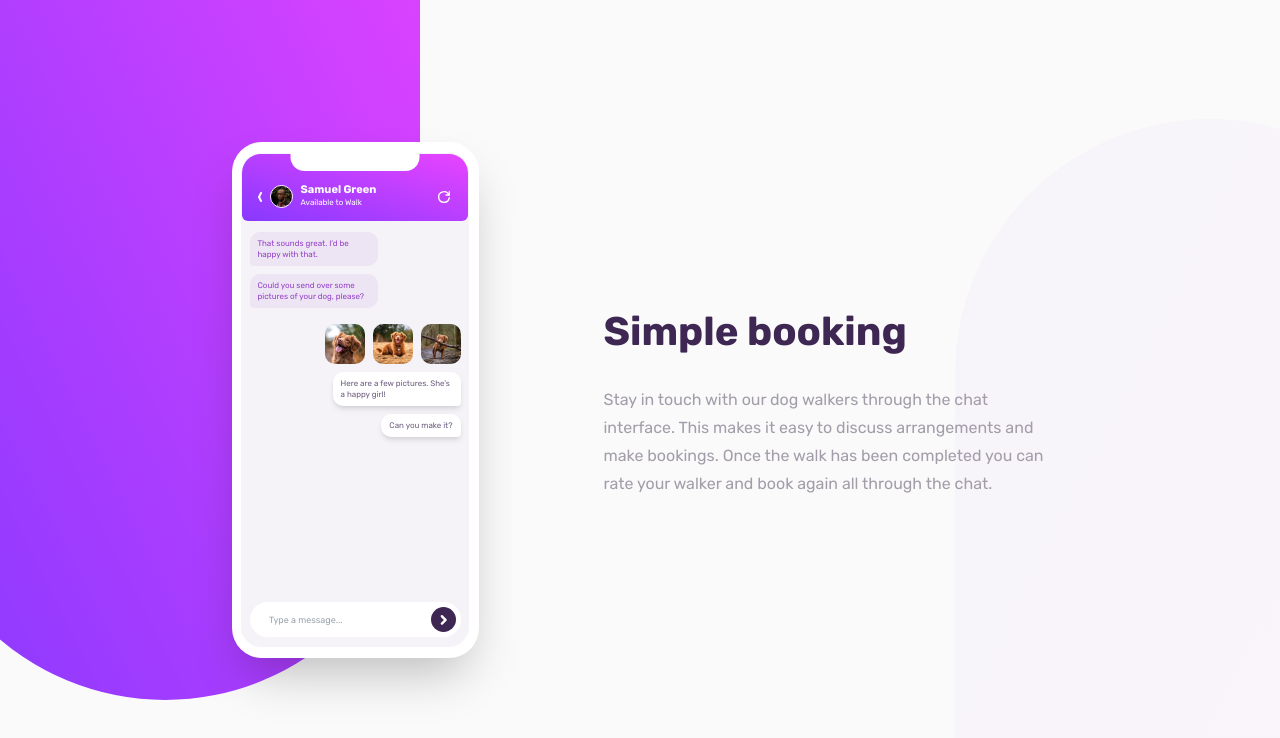
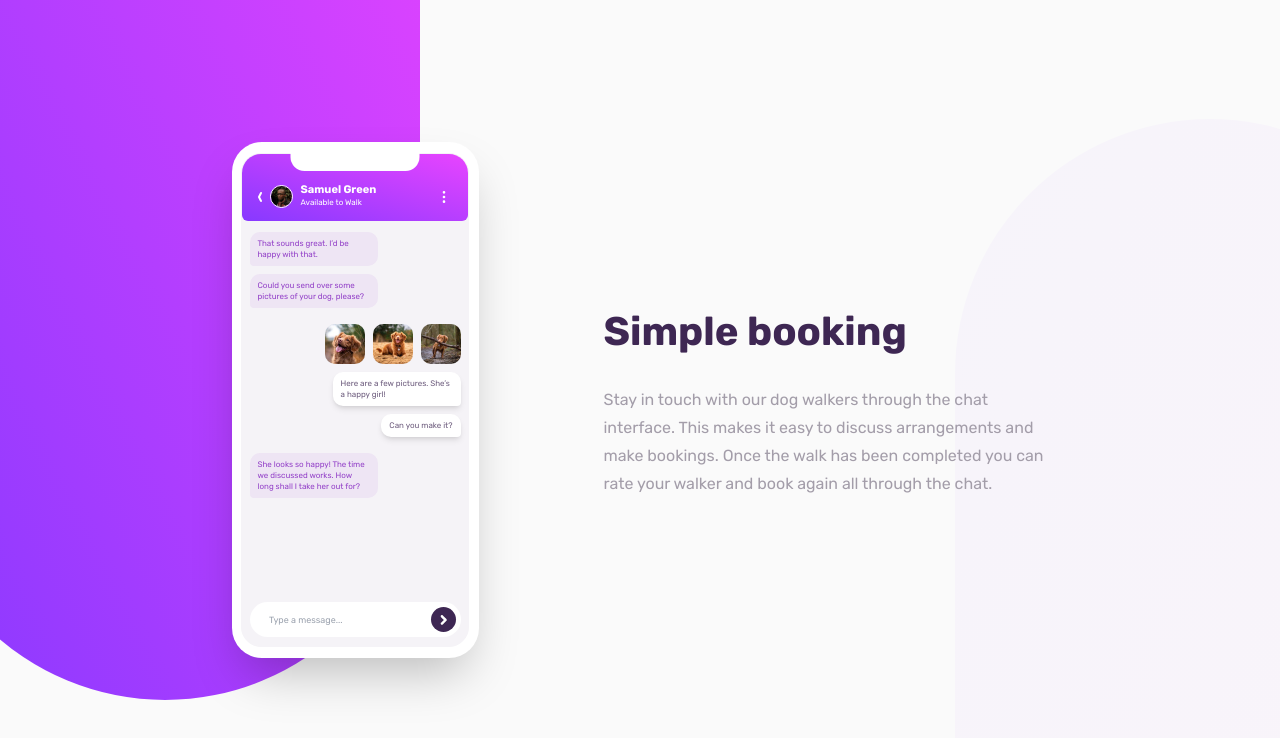
Before and after one commit to Mikoyzskie/fm-chat-app, a Next.js app: page / in a window 1280 px wide. Shown: the top 738 px of the page. Built offline with nearby package versions, Linux system fonts and the light colour scheme.

Commit message:
minor checks

```diff
--- a/src/components/Phone.tsx
+++ b/src/components/Phone.tsx
@@ -1,17 +1,13 @@
 "use client"
 
 import Image from "next/image"
-import { TbReload } from "react-icons/tb";
+
 import { HiOutlineDotsVertical } from "react-icons/hi";
-import { AnimatePresence, motion, useAnimation } from "framer-motion"
+import { AnimatePresence, motion } from "framer-motion"
 
 export default function Phone() {
 
-    const controls = useAnimation();
 
-    const handleGoBackToInitialState = () => {
-        controls.start('initial'); // 'initial' should be the key you defined in variants
-    };
 
     return (
         <div className='bg-white h-[515.19px] w-[247px] py-[11px] px-[9.5px] relative rounded-[30px] shadow-2xl'>
@@ -38,8 +34,8 @@ export default function Phone() {
                             <p className="text-[8px] text-white">Available to Walk</p>
                         </div>
                     </div>
-                    {/* <HiOutlineDotsVertical className="text-white" /> */}
-                    <TbReload className="text-white hover:cursor-pointer" onClick={handleGoBackToInitialState} />
+                    <HiOutlineDotsVertical className="text-white" />
+                    {/* <TbReload className="text-white hover:cursor-pointer" onClick={handleGoBackToInitialState} /> */}
                 </div>
                 <div className="pt-[11px] px-[7.5px] pb-4 text-[8px] text-[#9341C8]  flex flex-col gap-4 ">
                     <AnimatePresence>
@@ -47,7 +43,7 @@ export default function Phone() {
                             <motion.p className="px-2 py-[6px] max-w-[128px] bg-[#EEE5F4] rounded-[10px] rounded-bl-[4px] leading-[11px] mb-2"
                                 initial={{ opacity: 0, scale: 0.8 }}
                                 animate={{ opacity: 1, scale: 1 }}
-                                transition={{ opacity: { duration: 0.2, delay: 1.2 }, delay: 1.2 }}
+                                transition={{ opacity: { duration: 0.2 } }}
                                 style={{
                                     originX: 0
                                 }}
@@ -55,7 +51,7 @@ export default function Phone() {
                             <motion.p className="px-2 py-[6px] max-w-[128px] bg-[#EEE5F4] rounded-[10px] rounded-bl-[4px] leading-[11px]"
                                 initial={{ opacity: 0, scale: 0.8 }}
                                 animate={{ opacity: 1, scale: 1 }}
-                                transition={{ opacity: { duration: 0.2, delay: 2.2 }, delay: 2.2 }}
+                                transition={{ opacity: { duration: 0.2, delay: 1.2 }, delay: 1.2 }}
                                 style={{
                                     originX: 0
                                 }}
@@ -65,7 +61,7 @@ export default function Phone() {
                             <motion.div className="flex gap-2"
                                 initial={{ opacity: 0, scale: 0.8 }}
                                 animate={{ opacity: 1, scale: 1 }}
-                                transition={{ opacity: { duration: 0.2, delay: 3.2 }, delay: 3.2 }}
+                                transition={{ opacity: { duration: 0.2, delay: 2.2 }, delay: 2.2 }}
                                 style={{
                                     originX: 1
                                 }}
@@ -95,7 +91,7 @@ export default function Phone() {
                             <motion.p className="px-2 py-[6px] max-w-[128px] shadow-md text-[#6E5D7E] bg-[#fff] rounded-[10px] rounded-br-[4px] leading-[11px]"
                                 initial={{ opacity: 0, scale: 0.8 }}
                                 animate={{ opacity: 1, scale: 1 }}
-                                transition={{ opacity: { duration: 0.2, delay: 4.2 }, delay: 4.2 }}
+                                transition={{ opacity: { duration: 0.2, delay: 3.2 }, delay: 3.2 }}
                                 style={{
                                     originX: 1
                                 }}
@@ -103,7 +99,7 @@ export default function Phone() {
                             <motion.p className="px-2 py-[6px] max-w-[128px] shadow-md text-[#6E5D7E] bg-[#fff] rounded-[10px] rounded-br-[4px] leading-[11px]"
                                 initial={{ opacity: 0, scale: 0.8 }}
                                 animate={{ opacity: 1, scale: 1 }}
-                                transition={{ opacity: { duration: 0.2, delay: 5.2 }, delay: 5.2 }}
+                                transition={{ opacity: { duration: 0.2, delay: 4.2 }, delay: 4.2 }}
                                 style={{
                                     originX: 1
                                 }}
@@ -113,7 +109,7 @@ export default function Phone() {
                             <motion.p className="px-2 py-[6px] max-w-[128px] bg-[#EEE5F4] rounded-[10px] rounded-bl-[4px] leading-[11px]"
                                 initial={{ opacity: 0, scale: 0.8 }}
                                 animate={{ opacity: 1, scale: 1 }}
-                                transition={{ opacity: { duration: 0.2, delay: 6.2 }, delay: 6.2 }}
+                                transition={{ opacity: { duration: 0.2, delay: 5.2 }, delay: 5.2 }}
                                 style={{
                                     originX: 0
                                 }}
@@ -121,7 +117,7 @@ export default function Phone() {
                             <motion.div className="bg-gradient-to-br max-w-[160px] rounded-[10px] rounded-bl-[4px] text-white from-[rgb(232,68,255)] to-[rgb(135,57,255)] py-[10px] pl-2 pr-4 flex items-center justify-between"
                                 initial={{ opacity: 0, scale: 0.8 }}
                                 animate={{ opacity: 1, scale: 1 }}
-                                transition={{ opacity: { duration: 0.2, delay: 7.2 }, delay: 7.2 }}
+                                transition={{ opacity: { duration: 0.2, delay: 6.2 }, delay: 6.2 }}
                                 style={{
                                     originX: 0
                                 }}
@@ -137,7 +133,7 @@ export default function Phone() {
                             <motion.div className="bg-gradient-to-br max-w-[160px] rounded-[10px] rounded-bl-[4px] text-white from-[rgb(232,68,255)] to-[rgb(135,57,255)] py-[10px] pl-2 pr-4 flex items-center justify-between"
                                 initial={{ opacity: 0, scale: 0.8 }}
                                 animate={{ opacity: 1, scale: 1 }}
-                                transition={{ opacity: { duration: 0.2, delay: 8.2 }, delay: 8.2 }}
+                                transition={{ opacity: { duration: 0.2, delay: 7.2 }, delay: 7.2 }}
                                 style={{
                                     originX: 0
                                 }}
```
Also changed, not shown: 1 other file (tests, documents, lock files or other folders).
